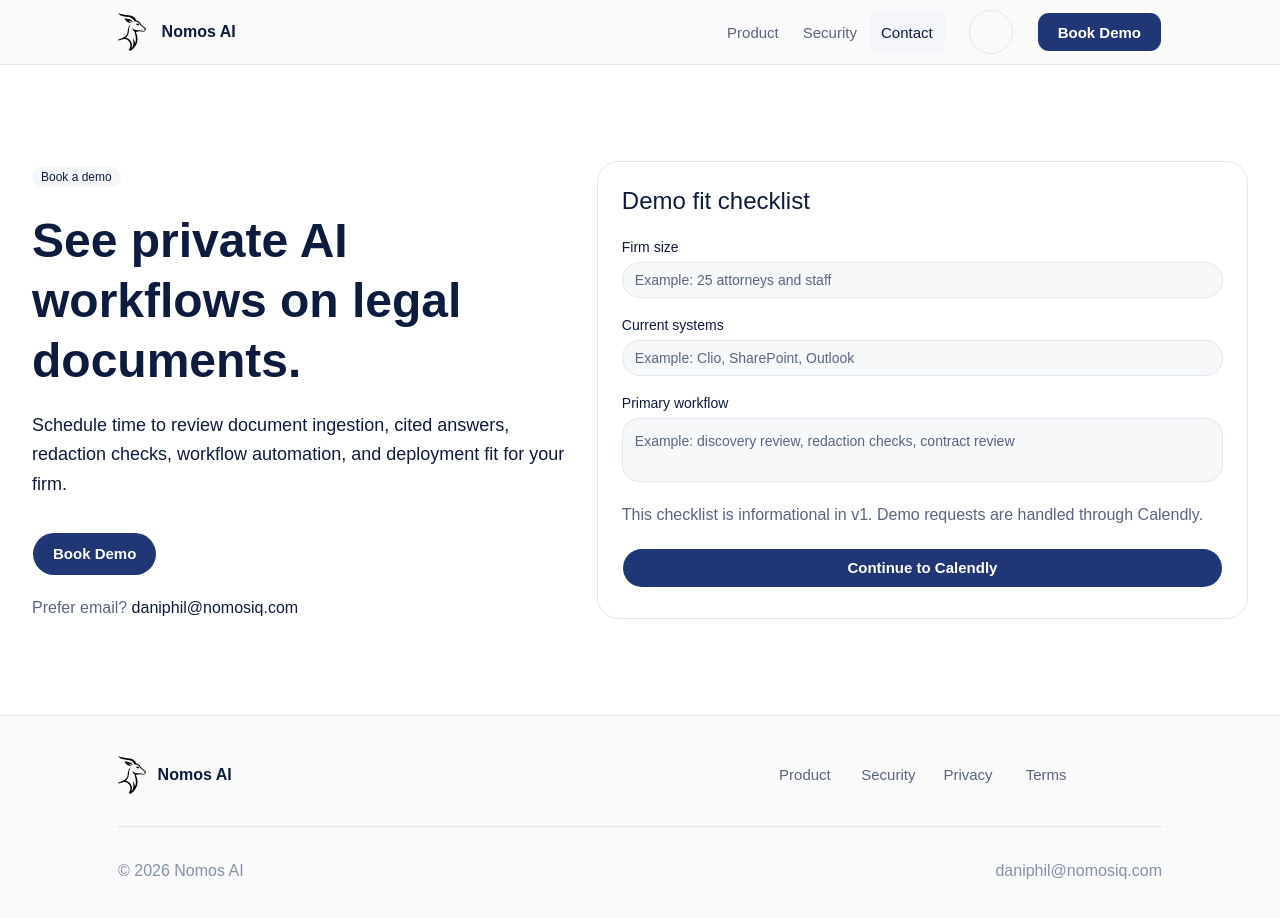
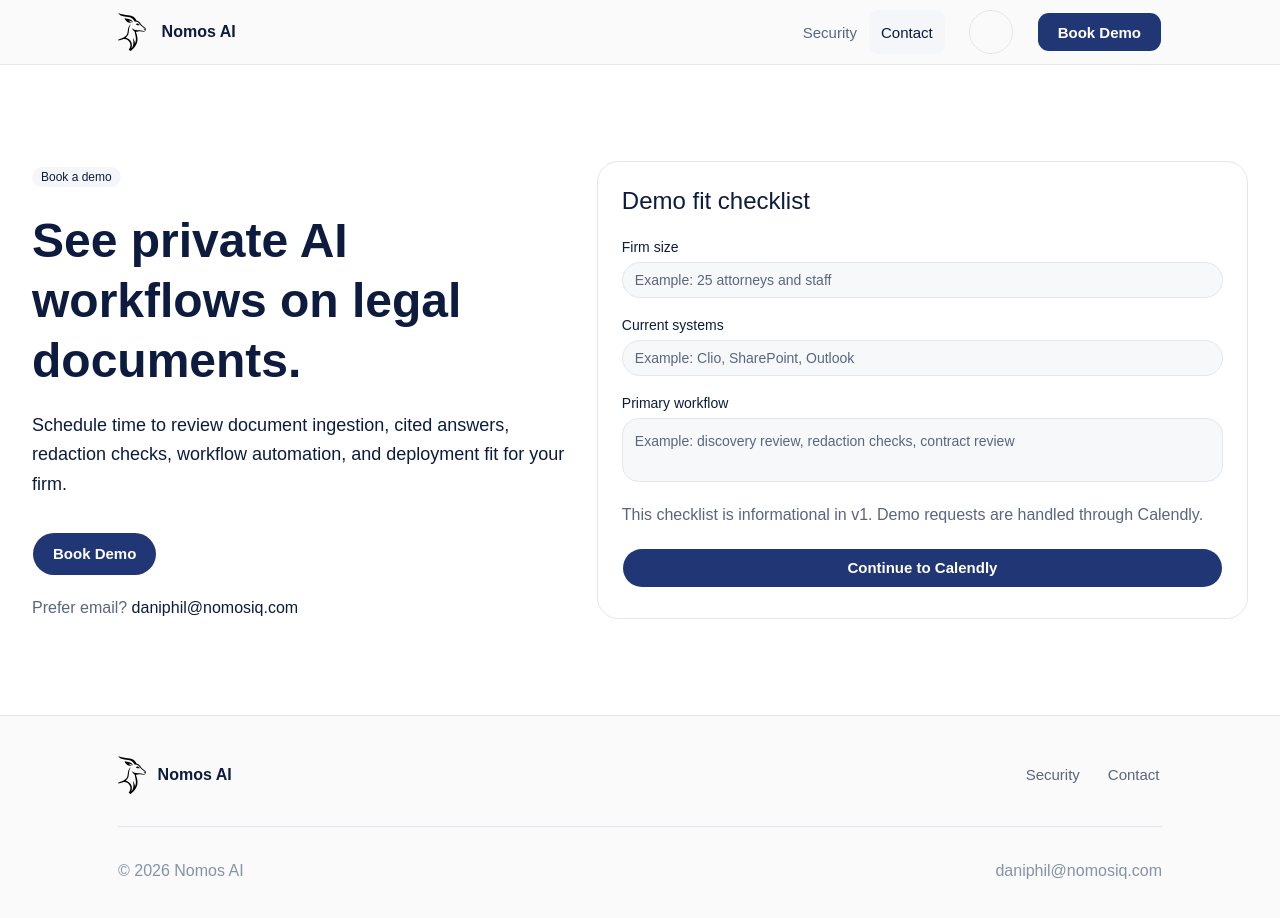
Before and after one commit to daniellephillips/nomosiq, a React (Vite) app: page /contact in a window 1280 px wide. Shown: the top 918 px of the page. Built offline with nearby package versions, Linux system fonts and the light colour scheme; some icons are missing.

Commit message:
Simplify site navigation
 Remove Product from primary navigation
- Keep Home as the main landing/product page
- Keep Security and Contact as distinct routes
- Clean footer links and metadata for simplified site structure

```diff
--- a/index.html
+++ b/index.html
@@ -10,15 +10,15 @@
     <meta name="viewport" content="width=device-width, initial-scale=1.0" />
     <meta
       name="description"
-      content="Private AI for legal teams handling sensitive documents. Search, review, summarize, and validate legal documents with cited answers inside your firm's environment."
+      content="Private AI agents that handle document review, contract analysis, and case prep inside existing small law firm workflows."
     />
     <meta
       property="og:title"
-      content="Nomos AI | Private AI for Legal Teams"
+      content="Nomos AI | AI Agents for Small Law Firms"
     />
     <meta
       property="og:description"
-      content="Private AI for legal teams handling sensitive documents. Search, review, summarize, and validate legal documents with cited answers inside your firm's environment."
+      content="Private AI agents that handle document review, contract analysis, and case prep inside existing small law firm workflows."
     />
     <meta property="og:type" content="website" />
     <meta property="og:site_name" content="Nomos AI" />
@@ -30,17 +30,17 @@
     <meta name="twitter:card" content="summary" />
     <meta
       name="twitter:title"
-      content="Nomos AI | Private AI for Legal Teams"
+      content="Nomos AI | AI Agents for Small Law Firms"
     />
     <meta
       name="twitter:description"
-      content="Private AI for legal teams handling sensitive documents. Search, review, summarize, and validate legal documents with cited answers inside your firm's environment."
+      content="Private AI agents that handle document review, contract analysis, and case prep inside existing small law firm workflows."
     />
     <meta
       name="twitter:image"
       content="https://nomosiq.ai/nomos-ai-gazelle-black.svg"
     />
-    <title>Nomos AI | Private AI for Legal Teams</title>
+    <title>Nomos AI | AI Agents for Small Law Firms</title>
   </head>
   <body>
     <div id="root"></div>
--- a/src/App.tsx
+++ b/src/App.tsx
@@ -1,11 +1,10 @@
-import { Route, Routes, useLocation } from "react-router-dom"
+import { Navigate, Route, Routes, useLocation } from "react-router-dom"
 import { useEffect } from "react"
 
 import { SiteFooter } from "@/components/site-footer"
 import { SiteHeader } from "@/components/site-header"
 import { ContactPage } from "@/pages/contact"
 import { HomePage } from "@/pages/home"
-import { ProductPage } from "@/pages/product"
 import { SecurityPage } from "@/pages/security"
 
 type PageMeta = {
@@ -25,14 +24,6 @@
     description:
       "Private AI agents that handle document review, contract analysis, and case prep inside existing small law firm workflows.",
     url: `${siteUrl}/`,
-    image: socialImage,
-    twitterCard: "summary",
-  },
-  "/product": {
-    title: "Product | Nomos AI",
-    description:
-      "Document ingestion, private search, cited answers, redaction support, timelines, and legal workflow automation.",
-    url: `${siteUrl}/product`,
     image: socialImage,
     twitterCard: "summary",
   },
@@ -90,7 +81,7 @@
       <main>
         <Routes>
           <Route path="/" element={<HomePage />} />
-          <Route path="/product" element={<ProductPage />} />
+          <Route path="/product" element={<Navigate to="/" replace />} />
           <Route path="/security" element={<SecurityPage />} />
           <Route path="/contact" element={<ContactPage />} />
         </Routes>
--- a/src/components/site-footer.tsx
+++ b/src/components/site-footer.tsx
@@ -25,27 +25,21 @@
             </Link>
           </div>
           <nav
-            className="type-ui grid gap-4 text-muted-foreground sm:grid-cols-5 sm:gap-7 dark:text-white/65"
+            className="type-ui grid gap-4 text-muted-foreground sm:grid-cols-2 sm:gap-7 dark:text-white/65"
             aria-label="Footer"
           >
-            <Link
-              to="/product"
-              className="rounded-md hover:text-foreground focus-visible:ring-[3px] focus-visible:ring-ring/50 focus-visible:outline-none dark:hover:text-white dark:focus-visible:ring-white/35"
-            >
-              Product
-            </Link>
             <Link
               to="/security"
               className="rounded-md hover:text-foreground focus-visible:ring-[3px] focus-visible:ring-ring/50 focus-visible:outline-none dark:hover:text-white dark:focus-visible:ring-white/35"
             >
               Security
             </Link>
-            <span aria-disabled="true" className="cursor-default">
-              Privacy
-            </span>
-            <span aria-disabled="true" className="cursor-default">
-              Terms
-            </span>
+            <Link
+              to="/contact"
+              className="rounded-md hover:text-foreground focus-visible:ring-[3px] focus-visible:ring-ring/50 focus-visible:outline-none dark:hover:text-white dark:focus-visible:ring-white/35"
+            >
+              Contact
+            </Link>
           </nav>
         </div>
         <Separator className="dark:bg-white/10" />
--- a/src/components/site-header.tsx
+++ b/src/components/site-header.tsx
@@ -26,7 +26,6 @@
 import { cn } from "@/lib/utils"
 
 const navItems = [
-  { href: "/product", label: "Product" },
   { href: "/security", label: "Security" },
   { href: "/contact", label: "Contact" },
 ]
```
